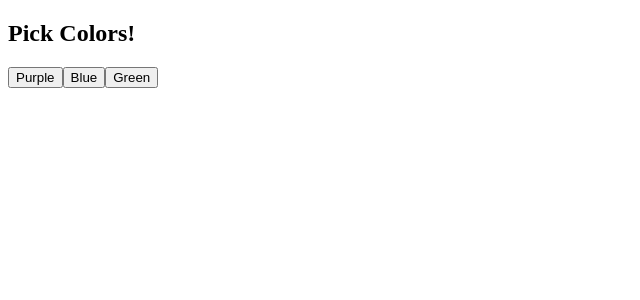
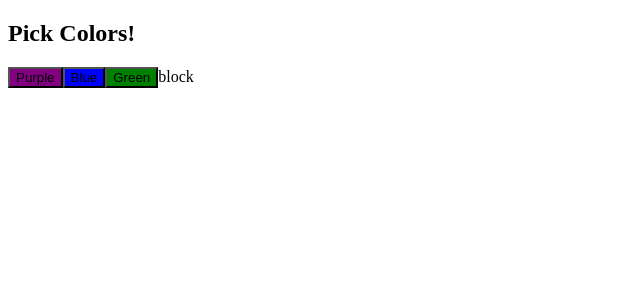
Before and after one commit to miniponz/react-state, a React app: page / in a window 1280 px wide. Shown: the top 300 px of the page, without its empty margins (0-640 px from the left). Built offline with nearby package versions, Linux system fonts and the light colour scheme.

Commit message:
color picker works

```diff
--- a/src/components/ColorPicker.js
+++ b/src/components/ColorPicker.js
@@ -1,20 +1,27 @@
 import React, { PureComponent } from 'react';
+// import styles from './colorPicker.css';
 
 export default class ColorPicker extends PureComponent {
   state = {
     color: ''
   };
 
+  handleClick = event => {
+    this.setState({ color: event.target.textContent }, () => {
+      console.log(this.state.color);
+    });
+  };
+
   render() {
-    let color = this.state;
+    let color = this.state.color;
 
     return (
       <section>
         <h1>Pick Colors!</h1>
-        <button>Purple</button>
-        <button>Blue</button>
-        <button>Green</button>
-        <span></span>
+        <button style={{ background: 'purple' }}onClick={this.handleClick}>Purple</button>
+        <button style={{ background: 'blue' }}onClick={this.handleClick}>Blue</button>
+        <button style={{ background: 'green' }}onClick={this.handleClick}>Green</button>
+        <span style={{ background: color, height: '100px', width: '100px', display: 'in-line-block' }}>block</span>
       </section>
 
     );
--- /dev/null
+++ b/src/components/colorPicker.css
@@ -0,0 +1,4 @@
+button {
+  height: 150px;
+  width: 300px;
+}
```
Also changed, not shown: 1 other file (tests, documents, lock files or other folders).
